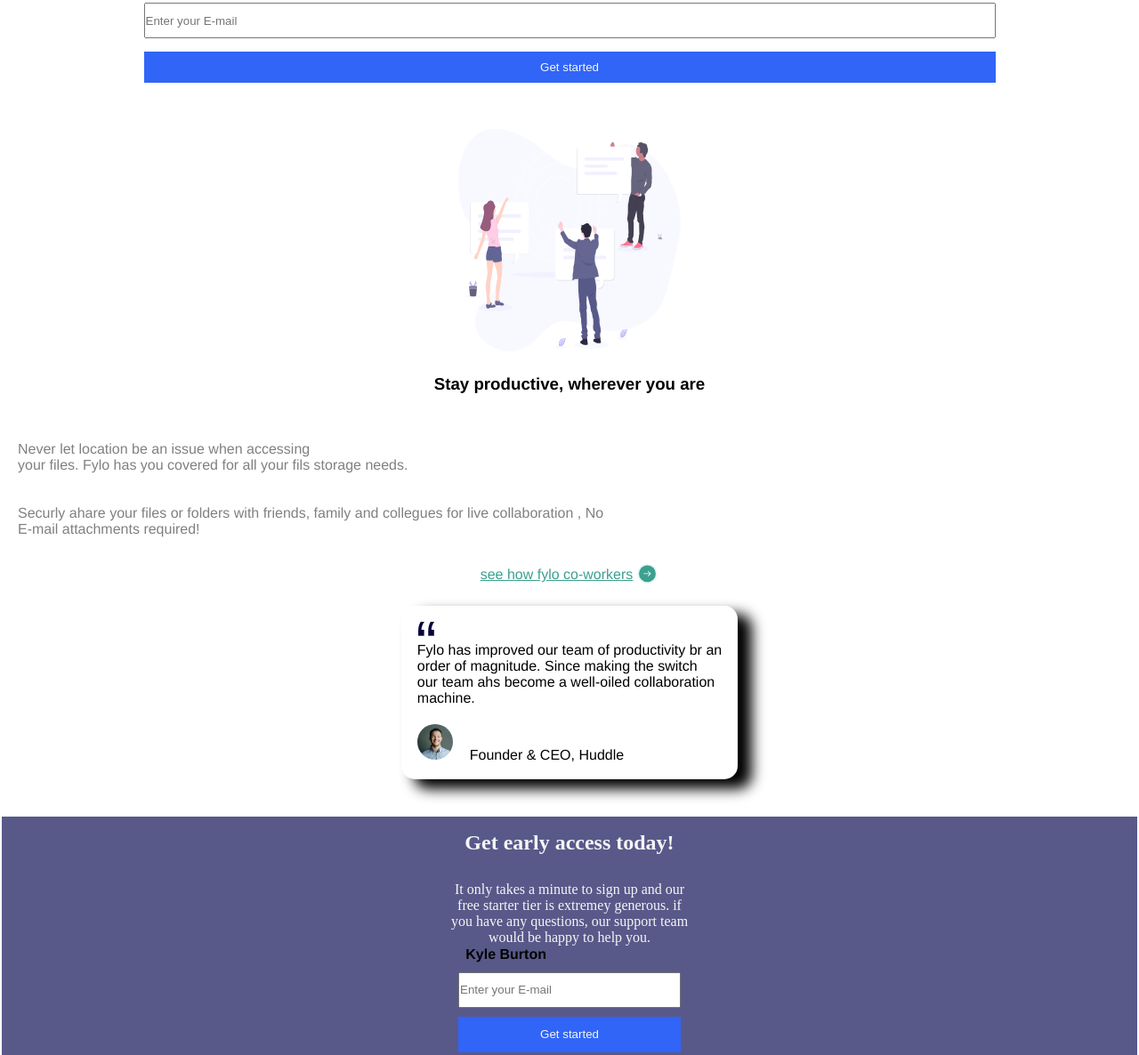
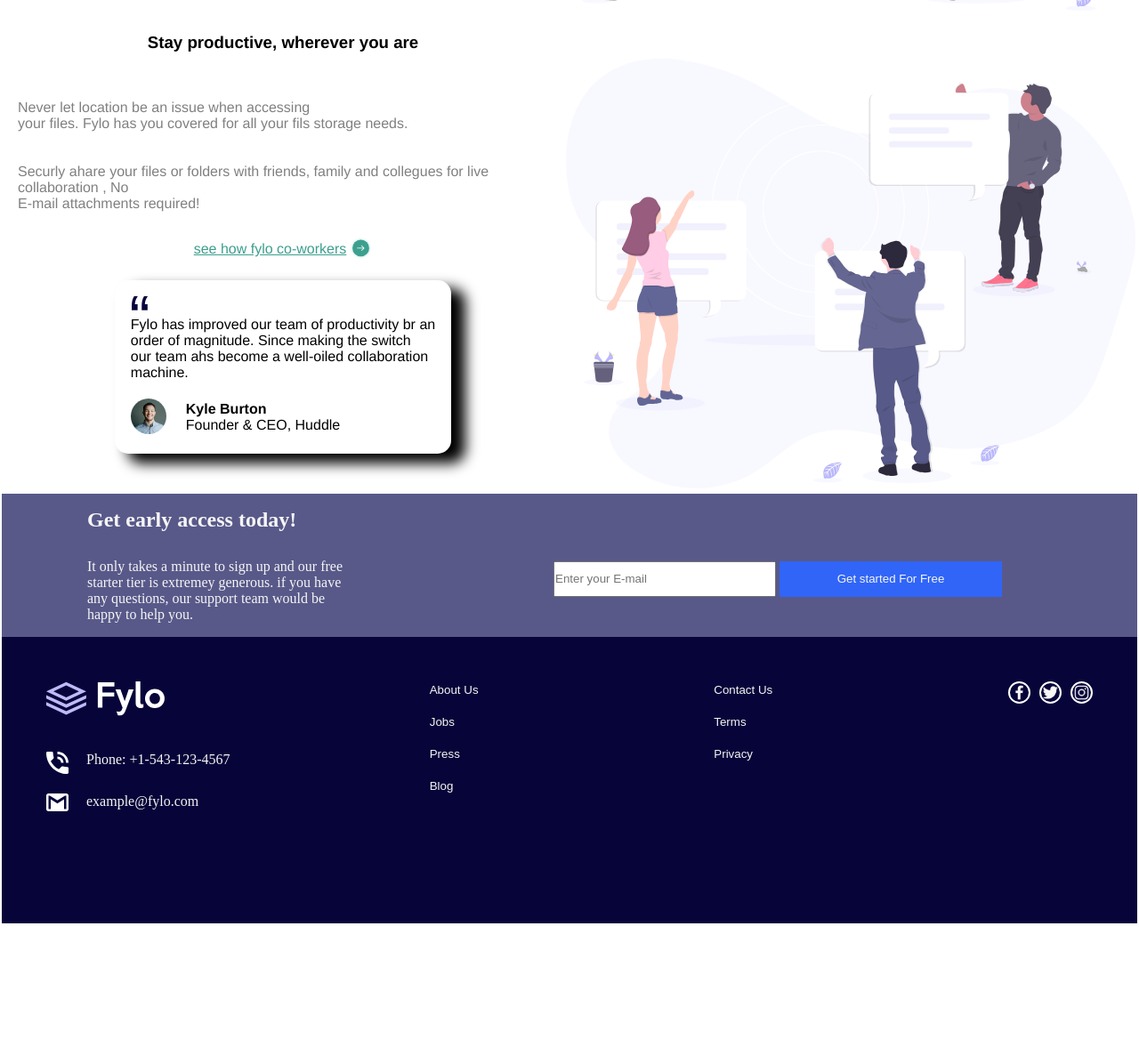
Before and after one commit to Flawless-007/fylo, a plain HTML site: page index.html in a window 1280 px wide. Shown: the part 648-1834 px from the top of the page at 89% size. After the commit the page ends 1688 px from the top, so only its background shows below. Drawn offline with Linux system fonts and the light colour scheme.

Commit message:
the newww one

```diff
--- a/index.html
+++ b/index.html
@@ -6,6 +6,7 @@
     <title>Document</title> <link rel="stylesheet" href="style.css">
 </head>
 <body>
+
     <div class="bo1">
         <img src="logo.svg" alt="">
         <span class="bu1">
@@ -16,14 +17,18 @@
     </div>
     <div class="bimg1">
         <img class="img1" src="illustration-1.svg" alt="">
-    </div>
+        <span>
             <h1>All your files in one secure location, accesible <br>  anywhere.</h1>
             <p class="fpt">Fylo stores all your most important files in one <br> secure location. Access them whenever you <br> need, share and collaborzate with friends, <br> family, and co-workers.</p>
             <input type="text" placeholder="Enter your E-mail"><br>
             <button class="bu2">Get started</button><br>
+        </span>
+    </div>
+    <span class="random">
         <div class="bimg2">
             <img class="img2" src="illustration-2.svg" alt="">
         </div>
+        <span>
             <h3>Stay productive, wherever you are</h3>
             <div class="bpt1">
                 <p class="spt">
@@ -43,29 +48,48 @@
                         Fylo has improved our team of productivity br an <br> order of magnitude. Since making the switch <br> our team ahs become a well-oiled collaboration <br> machine.
                         <div>
                             <img class="img5" src="avatar-testimonial.jpg" alt="">
-                    <span class="fott"><span class="tt">Kyle Burton</span>&nbsp;Founder & CEO, Huddle</span>
+                            <span class="fott"><span class="tt">Kyle Burton <br></span>Founder & CEO, Huddle</span>
                         </div>
                     </div>
                 </div>
             </div>
+        </span>
+    </span>
+
+    <span>
         <div class="bo2">
+            <span class="jet">
                 <h2>Get early access today!</h2>
-            <p class=".lp">It only takes a minute to sign up and our <br> free starter tier is extremey generous. if <br> you have any questions, our support team <br> would be happy to help you.</p>
+                <p class=".lp">It only takes a minute to sign up and our <br> free starter tier is extremey generous. if <br> you have any questions, our support team <br> would be happy to help you.</p></span>
+            <span class="jets">
                 <input class="input2" type="text" placeholder="Enter your E-mail"><br>
-            <button class="bu3">Get started</button><br>
+                <button class="bu3">Get started For Free</button><br>
+            </span>
         </div>
+    </span>
         <div class="last">
+            <span>
             <img class="img6" src="logo copy.svg" alt=""><br><br><br>
             <img class="img7" src="icon-phone.svg" alt=""><span class="ltext1">Phone: +1-543-123-4567</span><br><br>
             <img class="img8" src="icon-email.svg" alt=""><span class="ltext2">example@fylo.com</span><br><br><br><br><br>
+            </span>
+            <span>
                 <button class="bu4">About Us</button><br><br>
                 <button class="bu4">Jobs</button><br><br>
                 <button class="bu4">Press</button><br><br>
                 <button class="bu4">Blog</button><br><br><br><br>
+            </span>
+            <span>
                 <button class="bu4">Contact Us</button><br><br>
                 <button class="bu4">Terms</button><br><br>
-            <button class="bu4">Privacy</button>
-
+                <button class="bu4">Privacy</button><br><br><br><br><br>
+            </span>
+            <span>
+                <span class="lastsp">
+                <img class="img9" src="facebook-logo-24 (1).png" alt="">
+                <img class="img10" src="twitter-logo-24 (1).png" alt="">
+                <img class="img11" src="instagram-logo-24 (1).png" alt="">
+            </span>
         </div>
 
 </body>
--- a/style.css
+++ b/style.css
@@ -3,25 +3,30 @@
     padding: 0%;
     box-sizing: border-box;
 }
+
 body {
     border: 2px solid transparent;
     min-height: 100vh;
     text-align: center;
 }
+
 .bo1 {
     border: 2px solid transparent;
     text-align: left;
     padding: 0.5rem;
 }
+
 img {
     width: 30%;
 }
+
 .bu1 {
     position: absolute;
     right: 0;
     margin-right: 10px;
     word-spacing: 10px;
 }
+
 .bu {
     border: none;
     background-color: transparent;
@@ -29,29 +34,35 @@ img {
     border-radius: 10%;
     transition-duration: 0.2s;
 }
+
 .bimg1 {
     border: 2px solid transparent;
     margin-top: 50px;
 }
+
 .img1 {
     width: 250px;
     height: 250px;
 }
+
 h1 {
     font-size: 28px;
     margin-top: 20px;
     font-family: 'Franklin Gothic Medium', 'Arial Narrow', Arial, sans-serif;
 }
+
 .fpt {
     margin-top: 20px;
     font-family: 'Franklin Gothic Medium', 'Arial Narrow', Arial, sans-serif;
     font-weight: lighter;
 }
+
 input {
     margin-top: 30px;
     width: 75%;
     height: 40px;
 }
+
 .bu2 {
     margin-top: 15px;
     width: 75%;
@@ -61,54 +72,65 @@ input {
     border: none;
     transition-duration: 0.2s;
 }
+
 .bimg2 {
     border: 2px solid transparent;
     margin-top: 50px;
 }
+
 .img2 {
     width: 250px;
     height: 250px;
 }
+
 h3 {
     margin-top: 20px;
     font-family: 'Franklin Gothic Medium', 'Arial Narrow', Arial, sans-serif;
     font-weight: 16px;
 }
+
 .bpt1 {
     border: 2px solid transparent;
     text-align: left;
     margin-top: 5px
 }
+
 .spt {
     font-family: 'Franklin Gothic Medium', 'Arial Narrow', Arial, sans-serif;
     font-size:medium;
     padding: 1rem;
     color: gray;
 }
+
 .wierd {
     border: 2px solid transparent;
     display: flex;
     justify-content: center;
 }
+
 .arrow {
     border: 2px solid transparent;
 }
+
 .ft {
     font-family: 'Franklin Gothic Medium', 'Arial Narrow', Arial, sans-serif;
     color: hsl(170, 45%, 43%);
     text-decoration: underline;
 }
+
 .img3 {
     width: 25px;
     position: relative;
     transform: translateY(.4rem);
 }
+
 .wierd2 {
     border: 2px solid transparent;
     display: flex;
     justify-content: center;
     margin-top: 20px;
 }
+
 .bpt2 {
     border: 2px solid transparent;
     border-radius: 15px;
@@ -117,36 +139,46 @@ h3 {
     padding: 1rem;
     margin-bottom: 40px;
     font-family: 'Franklin Gothic Medium', 'Arial Narrow', Arial, sans-serif;
+    position: relative;
 }
+
 .img4 {
     width: 20px;
 }
+
 .img5 {
     width: 40px;
     border-radius: 50%;
     margin-top: 20px;
-    position: inherit;
+    position: relative;
 }
+
+.fott {
+    border: 2px solid transparent;
+    position: absolute;
+    bottom: 10%;
+    margin-left: 20px;
+}
+
 .tt {
-    position: absolute;
-    top: 214%;
     font-weight: bolder;
 }
-.fott {
-    margin-left: 10px;
-}
+
 .bo2 {
     background-color: hsl(238, 22%, 44%);
     color: whitesmoke;
     padding: 1rem;
 }
+
 p {
     margin-top: 30px;
 }
+
 .input2 {
     width: 250px;
     height: 40px;
 }
+
 .bu3 {
     margin-top: 10px;
     width: 250px;
@@ -156,21 +188,26 @@ p {
     color: whitesmoke;
     transition-duration: 0.2s;
 }
+
 .last {
     border: 2px solid transparent;
     background-color: hsl(243, 87%, 12%);
     text-align: left;
     padding: 2rem;
 }
+
 .img6 {
     width: 50%;
 }
+
 .img7 {
     width: 25px;
 }
+
 .img8 {
     width: 25px;
 }
+
 .ltext1 {
     color: whitesmoke;
     position: absolute;
@@ -181,24 +218,105 @@ p {
     position: absolute;
     margin-left: 20px;
 }
+
 .bu4 {
     border: none;
     background-color: transparent;
     color: whitesmoke;
     transition-duration: 0.2s;
 }
+
+.img9 {
+    border: 2px solid white;
+    border-radius: 50%;
+    width: 25px;
+    margin-right: 10px;
+}
+
+.img10 {
+    border: 2px solid white;
+    border-radius: 50%;
+    width: 25px;
+    margin-right: 10px;
+}
+
+.img11 {
+    border: 2px solid white;
+    border-radius: 50%;
+    width: 25px;
+}
+
+.lastsp {
+    display: flex;
+    justify-content: center;
+}
+
 button:hover {
     background-color: hsl(243, 87%, 12%);
     cursor: pointer;
 }
-@media screen and (max-width: 576px;) {
-    .border {
-        width: 20rem;
-        height: 45rem;
-
-    }
-    .border img {
-        margin: 2rem 0;
+@media screen and (min-width: 576px) {
+    .bimg1 {
+        display: flex;
+        justify-content: space-between;
+        align-items: center;
+        flex-direction: row-reverse;
     }
 
+    .img1 {
+        width: 50%;
+        height: 30%;
+    }
+
+    .bimg1 span {
+        width: 50%;
+    }
+
+    .random {
+        display: flex;
+        justify-content: space-between;
+        flex-direction: row-reverse;
+        align-items: center;
+    }
+
+    .img2 {
+        width: 50vw;
+        height: 30%;
+    }
+
+    .bo2 {
+        display: flex;
+        justify-content: space-between;
+        text-align: left;
+        align-items: center;
+    }
+
+    .jet br {
+        display: none;
+    }
+
+    .jet {
+        width: 30vw;
+        padding-left: 80px;
+    }
+
+    .jets br {
+        display: none;
+    }
+
+    .jets {
+        width: 50vw;
+    }
+
+    .last {
+        display: flex;
+        justify-content: space-between;
+        padding: 3rem;
+    }
+
+    .img6 {
+        width: 80%;
+    }
+
+
 }
```
Also changed, not shown: desktop-design.jpg (added), facebook-circle-logo-24.png (added), facebook-logo-24 (1).png (added), facebook-logo-24.png (added), instagram-logo-24 (1).png (added), instagram-logo-24.png (added), twitter-logo-24 (1).png (added), twitter-logo-24.png (added). Lines whose indentation alone changed are shown as unchanged.
